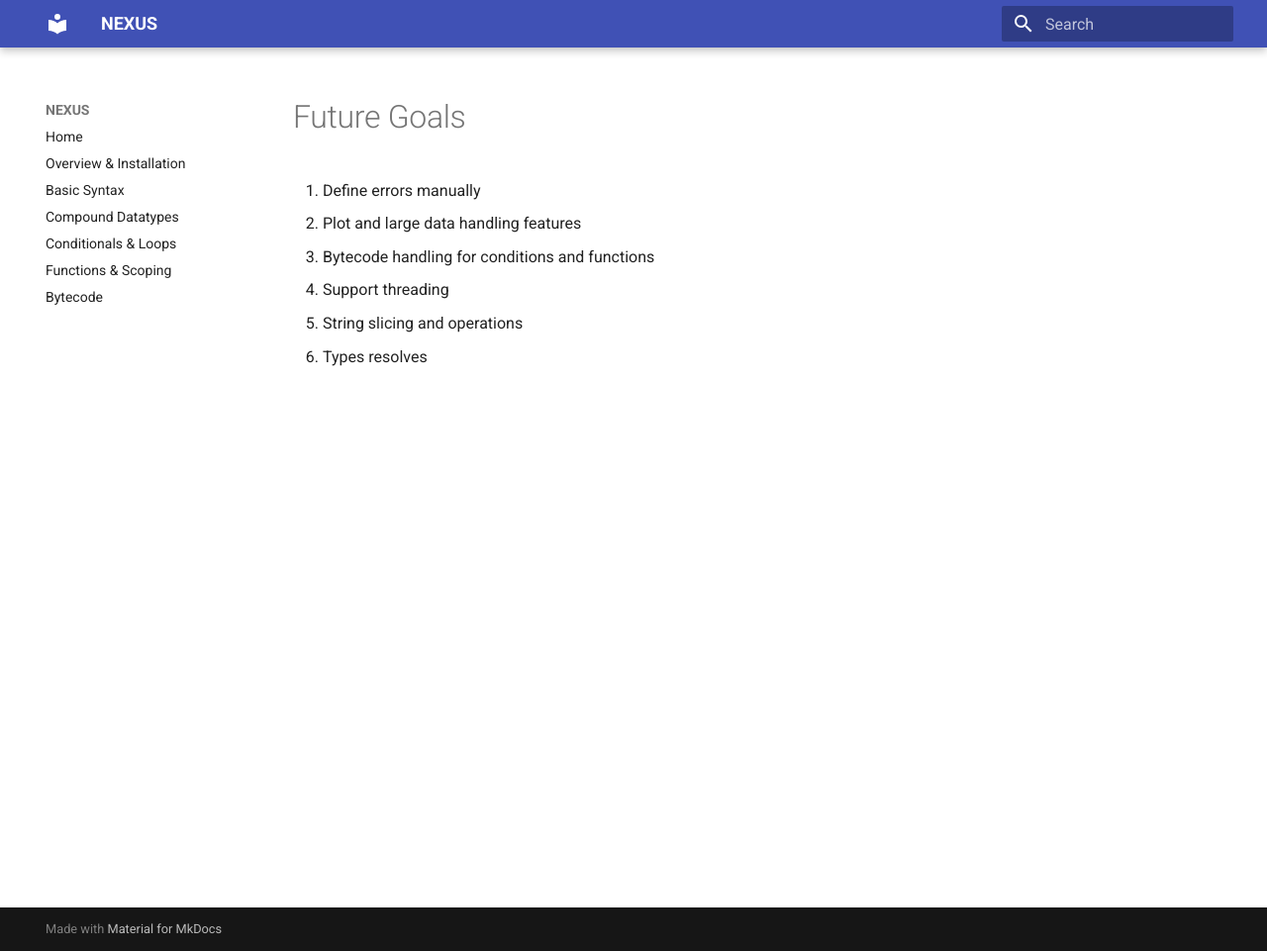
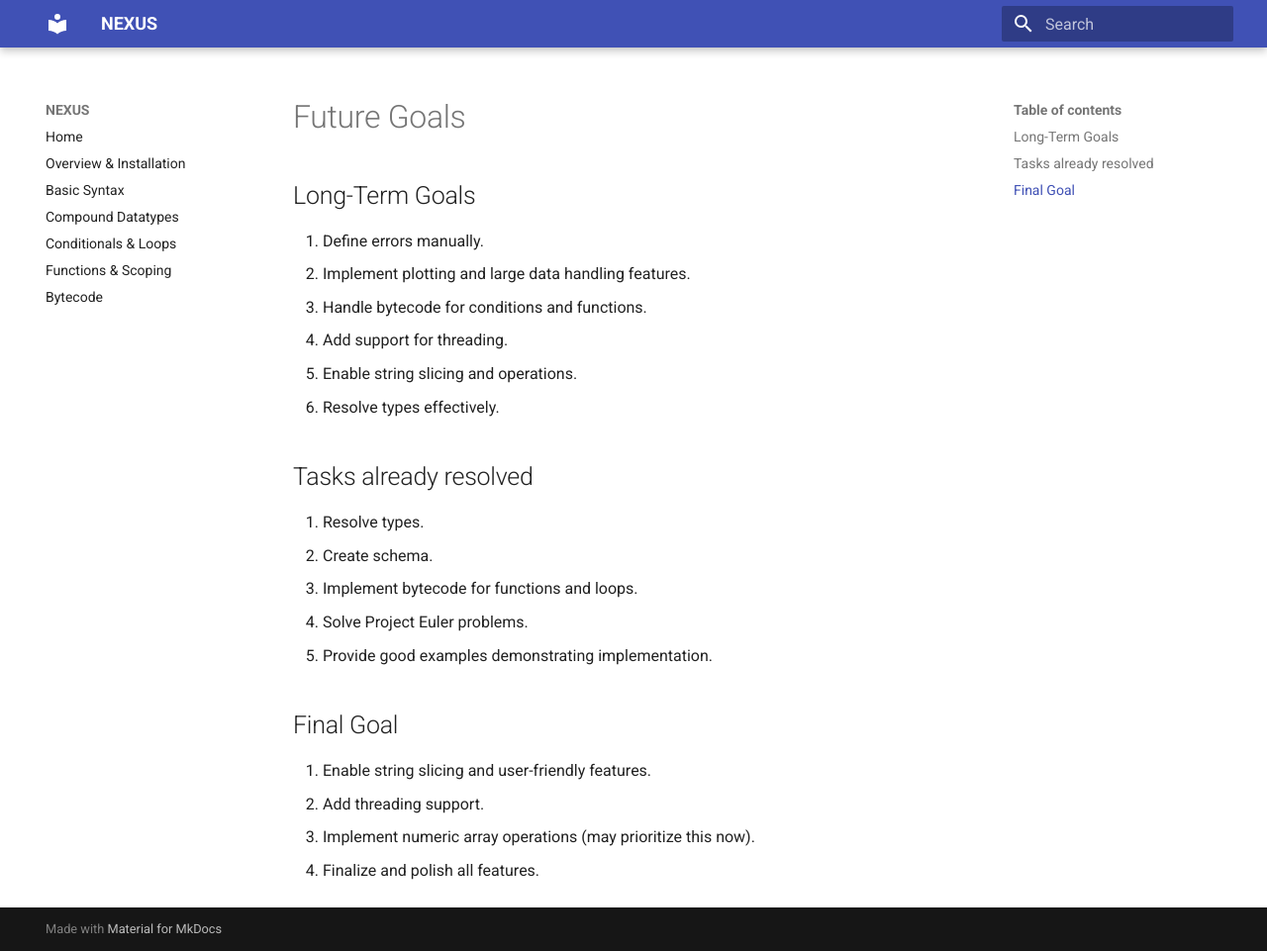
Before and after one commit to lucifer-reborn473/NEXUS, an MkDocs documentation site: the page built from docs/Future_Goals.md, in a window 1280 px wide and 961 px high. Shown: the whole window at 99% size. Built offline with MkDocs 1.6.1 and Material for MkDocs 9.7.7, drawn with Linux system fonts in a browser that asks for light colours.

Commit message:
future goals changed

```diff
--- a/docs/Future_Goals.md
+++ b/docs/Future_Goals.md
@@ -1,6 +1,22 @@
-1. Define errors manually
-2. Plot and large data handling features
-3. Bytecode handling for conditions and functions
-4. Support threading
-5. String slicing and operations
-6. Types resolves
+# Future Goals
+
+## Long-Term Goals
+1. Define errors manually.
+2. Implement plotting and large data handling features.
+3. Handle bytecode for conditions and functions.
+4. Add support for threading.
+5. Enable string slicing and operations.
+6. Resolve types effectively.
+
+## Tasks already resolved
+1. Resolve types.
+2. Create schema.
+3. Implement bytecode for functions and loops.
+4. Solve Project Euler problems.
+5. Provide good examples demonstrating implementation.
+
+## Final Goal
+1. Enable string slicing and user-friendly features.
+2. Add threading support.
+3. Implement numeric array operations (may prioritize this now).
+4. Finalize and polish all features.
```
